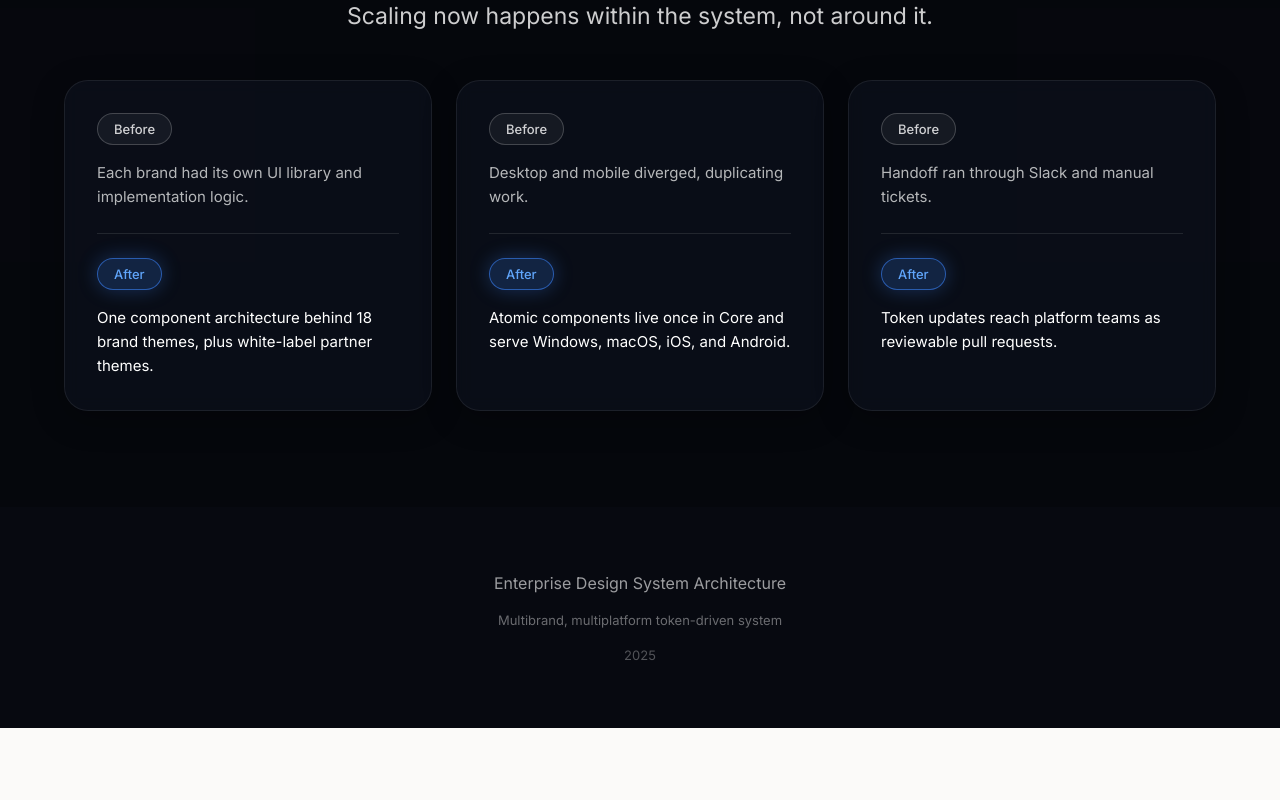
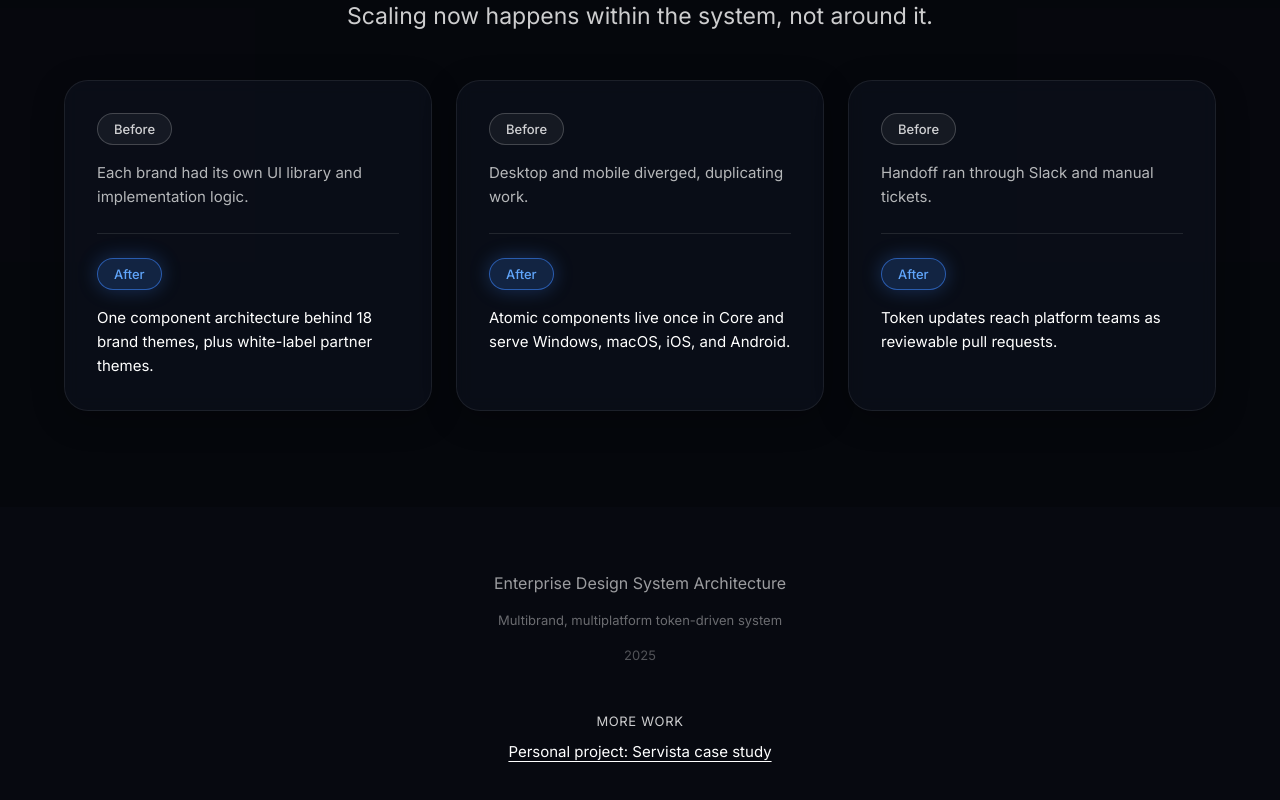
Before and after one commit to omnirobot-bot/Design-system-case-study, a React (Vite) app: page / in a window 1280 px wide. Shown: the part 5835-6635 px from the top of the page. Before the commit the page ends 6563 px from the top, so only its background shows below. Built offline with nearby package versions, Linux system fonts and the light colour scheme.

Commit message:
Paticka: blok More work s odkazem na Servista case study
- odkaz se otevira v nove zalozce (noopener noreferrer)
- barvy pres --color-on-surface, viditelny focus pro klavesnici

Co-Authored-By: Claude Opus 5.5 <noreply@anthropic.com>

```diff
--- a/src/app/App.tsx
+++ b/src/app/App.tsx
@@ -788,6 +788,7 @@ export default function App() {
 
         {/* Footer */}
         <section className="py-16 px-8 text-center">
+          <div className="space-y-12">
             <div className="space-y-4">
               <p className="text-white/60">
                 Enterprise Design System Architecture
@@ -797,6 +798,23 @@ export default function App() {
               </p>
               <p className="text-white/30 text-sm">2025</p>
             </div>
+
+            {/* More work */}
+            <div className="space-y-2">
+              <p className="text-sm uppercase tracking-wider text-[var(--color-on-surface)]/80">
+                More work
+              </p>
+              <a
+                href="https://servista-service-book.vercel.app/case-study"
+                target="_blank"
+                rel="noopener noreferrer"
+                className="inline-block text-base leading-6 text-[var(--color-on-surface)] underline underline-offset-4 hover:opacity-80 rounded-sm focus-visible:outline-2 focus-visible:outline-offset-4 focus-visible:outline-[var(--color-on-surface)]"
+              >
+                Personal project: Servista case study
+                <span className="sr-only"> (opens in a new tab)</span>
+              </a>
+            </div>
+          </div>
         </section>
       </div>
     </div>
```
Lines whose indentation alone changed are shown as unchanged.
